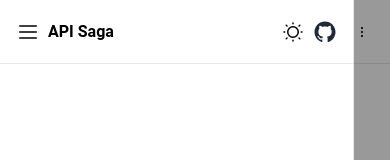
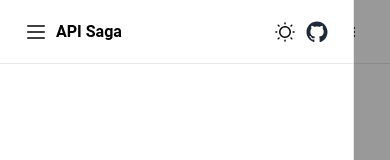
Before and after one commit to umardev500/svelete-ui, a SvelteKit app: page / in a window 390 px wide. Shown: the top 160 px of the page. Built offline with nearby package versions, Linux system fonts and the light colour scheme.

Commit message:
increase padding

```diff
--- a/src/components/organisms/header/Header.svelte
+++ b/src/components/organisms/header/Header.svelte
@@ -25,11 +25,11 @@
 </script>
 
 <header
-	class="{sidebarOpen ? 'show' : ''} overflow-hidden"
+	class={sidebarOpen ? 'show' : ''}
 	style="--sidebar-width: {sidebarOpen ? '22.125rem' : '4.5rem'}"
 >
 	<nav class="px-4 h-16 border-b relative">
-		<div class="h-full flex items-center justify-between lg:hidden w-full">
+		<div class="h-full flex items-center justify-between lg:hidden w-full px-2">
 			<div class="flex items-center gap-2">
 				<button on:click={toggle}>
 					<ListIcon />
@@ -46,7 +46,7 @@
 				</button>
 			</div>
 		</div>
-		<div class="h-full flex items-center justify-between">
+		<div class="h-full items-center justify-between hidden lg:flex">
 			<!-- Left menus -->
 			<HeaderMenuLeftList {items} />
 			<!-- End of left menus -->
--- a/src/components/organisms/sidebar/Sidebar.svelte
+++ b/src/components/organisms/sidebar/Sidebar.svelte
@@ -51,7 +51,7 @@
 		</button>
 		<!-- End of Top Desktop -->
 
-		<div class="h-full flex items-center justify-between mobile-menu lg:hidden w-full">
+		<div class="h-full px-2 flex items-center justify-between mobile-menu lg:hidden w-full">
 			<div class="flex items-center gap-2">
 				<button on:click={toggle}>
 					<ListIcon />
```
